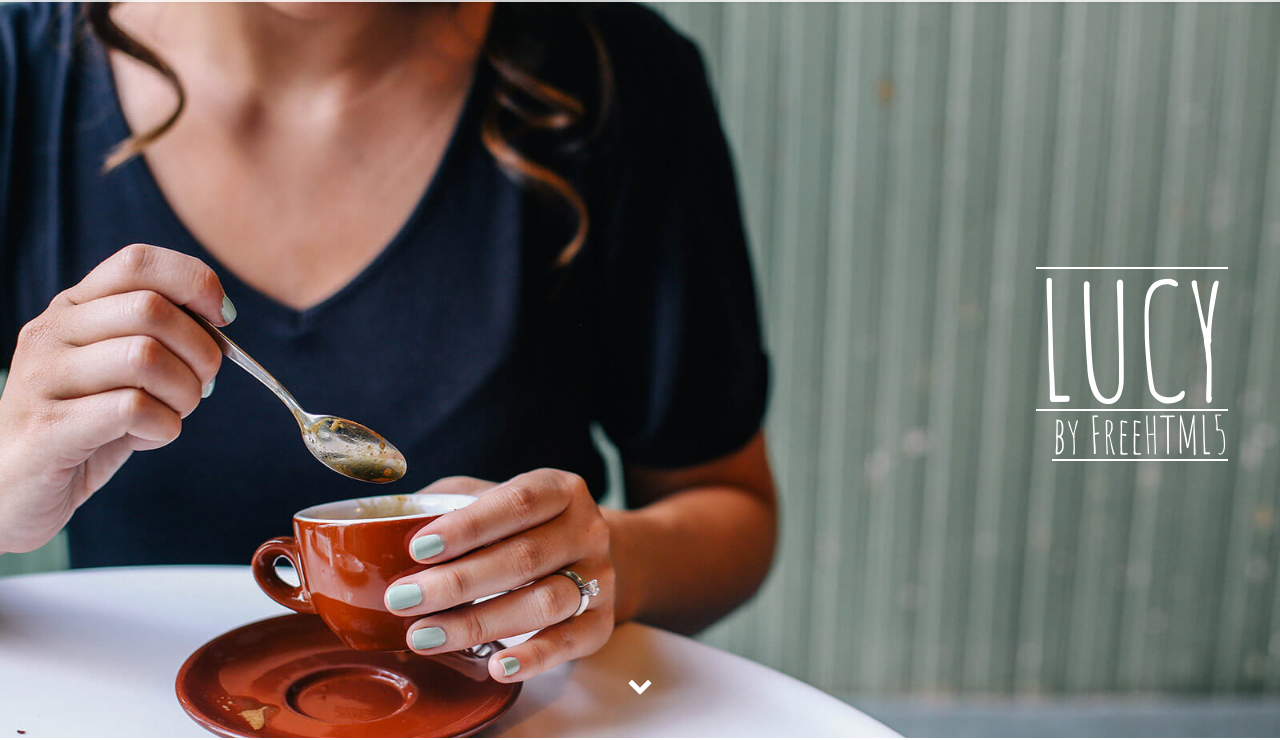
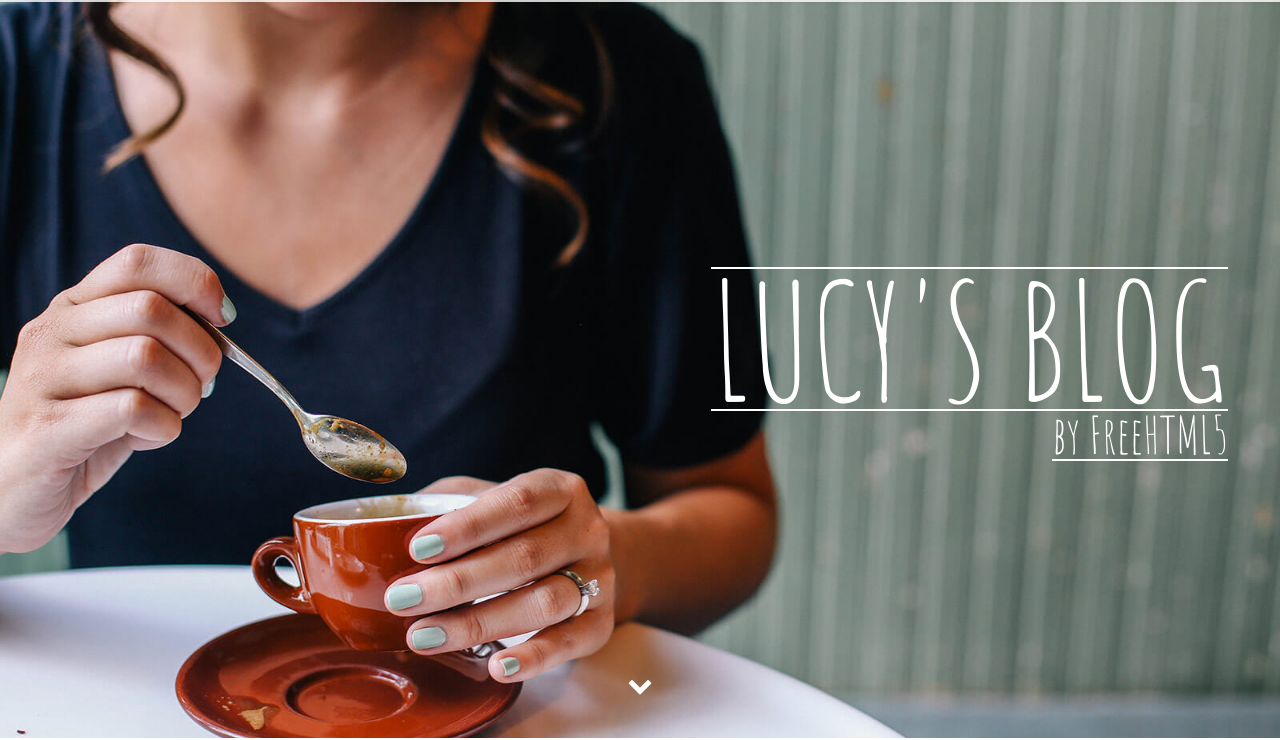
Before and after one commit to daudafd/lucyolumakinwablog, a plain HTML site: page index.html in a window 1280 px wide. Shown: the part 62-802 px from the top of the page. Drawn offline with Linux system fonts and the light colour scheme.

Commit message:
Edit blog owner's name

```diff
--- a/index.html
+++ b/index.html
@@ -101,7 +101,7 @@
 <div class="hero" style="background-image: url('images/lead.jpg'); text-align:right;">
     <div class="hero-inner">
         <div class="inner">
-            <h1><span class="border border-top border-bottom">LUCY</span></h1>
+            <h1><span class="border border-top border-bottom">LUCY's Blog</span></h1>
             <div class="hero-line-one"></div>
             <div class="hero-line-two"><span class="border border-bottom"><a href="https://freehtml5.co" style="color:#FFF;">by FreeHTML5</a></span></div>
         </div>
```
